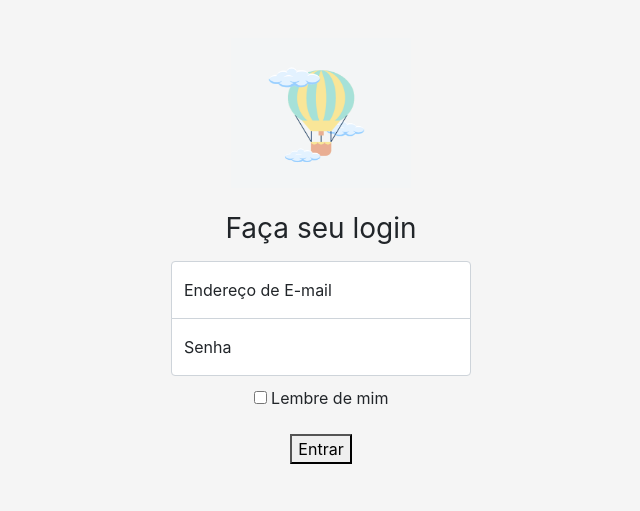
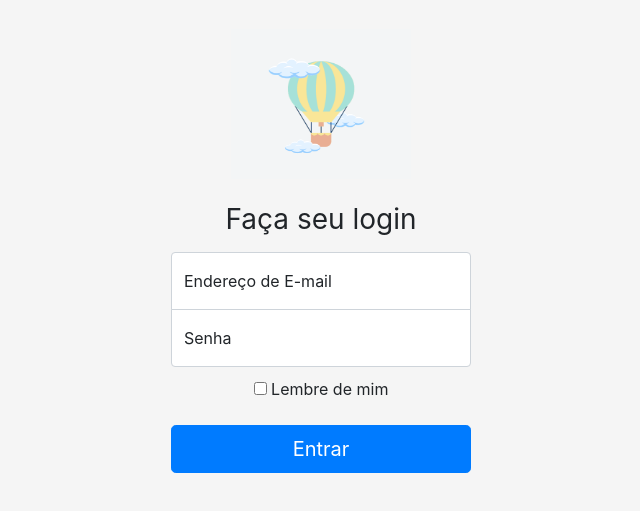
Before and after one commit to AnaLu1za/form-Login, a plain HTML site: page index.html in a window 1280 px wide. Shown: the part 149-660 px from the top of the page, without its empty margins (319-959 px from the left). Drawn offline with nearby package versions, Linux system fonts and the light colour scheme.

Commit message:
adiciona link da segunda página ao botão "entrar"

```diff
--- a/index.html
+++ b/index.html
@@ -55,7 +55,7 @@
         <input type="checkbox" value="remember-me"> Lembre de mim
       </label>
     </div>
-    <a href="segundo.html"><button>Entrar</button></a>
+    <a href="segundo.html"button class="w-100 btn btn-lg btn-primary" type="submit">Entrar</button></a>
   </form>
 </main>
 
```
